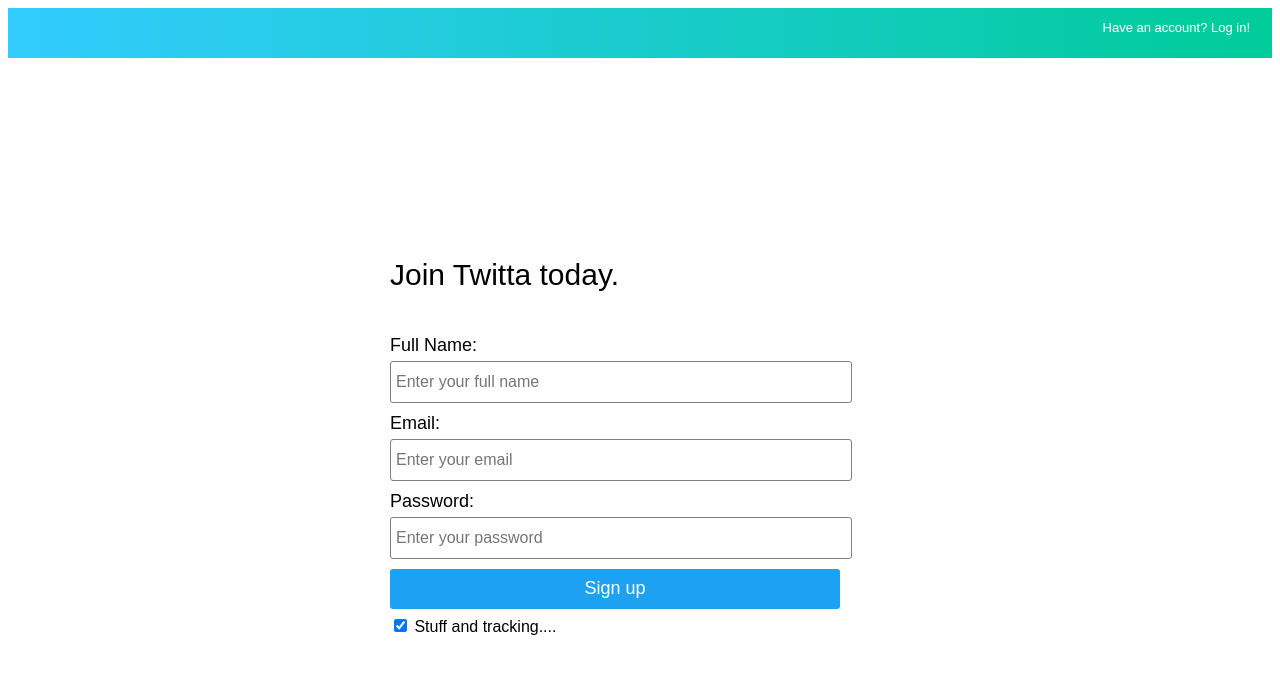
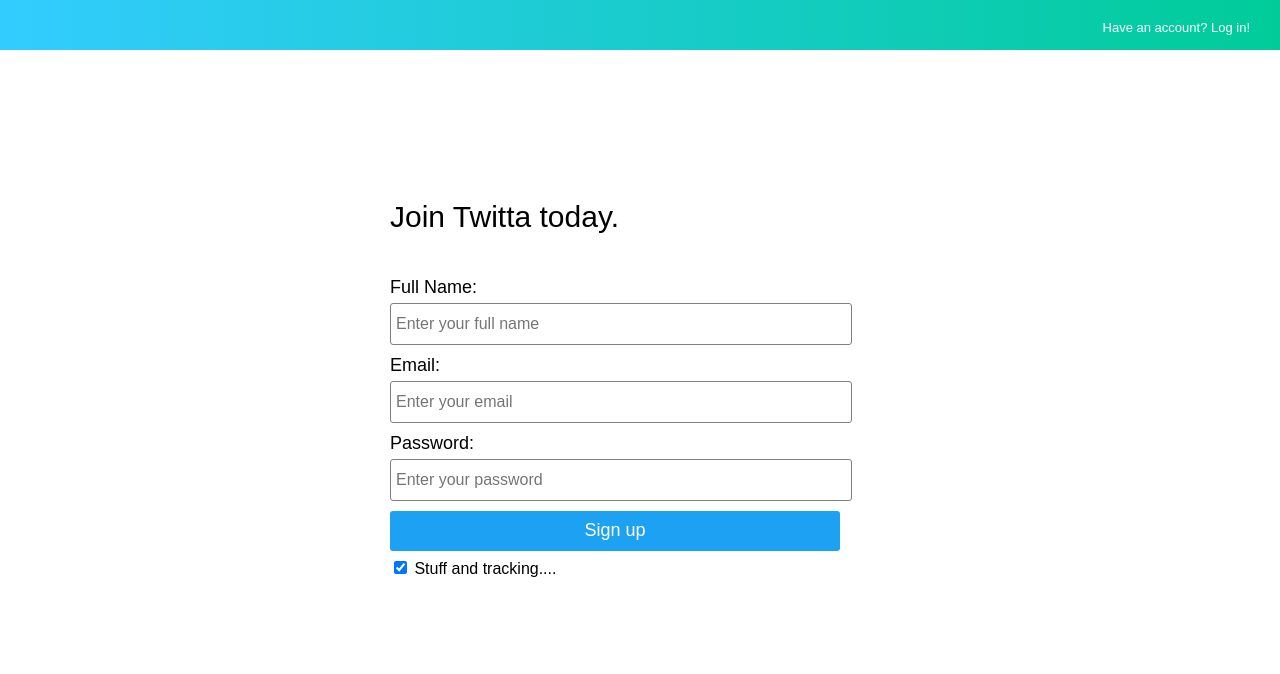
Before and after one commit to bettyjobrotherton/express_static, a website: page public/html/signup.html in a window 1280 px wide. Drawn offline with Linux system fonts and the light colour scheme.

Commit message:
Last minute tweak to css

```diff
--- a/public/css/signup.css
+++ b/public/css/signup.css
@@ -1,5 +1,6 @@
 body {
   font-family: Arial, sans-serif;
+  margin: 0px;
 }
 
 header {
@@ -23,7 +24,7 @@ header a {
 main h2 {
   font-size: 30px;
   font-weight: normal;
-  margin-top: 200px;
+  margin-top: 150px;
   margin-left: auto;
   margin-right: auto;
   width: 500px;
```
